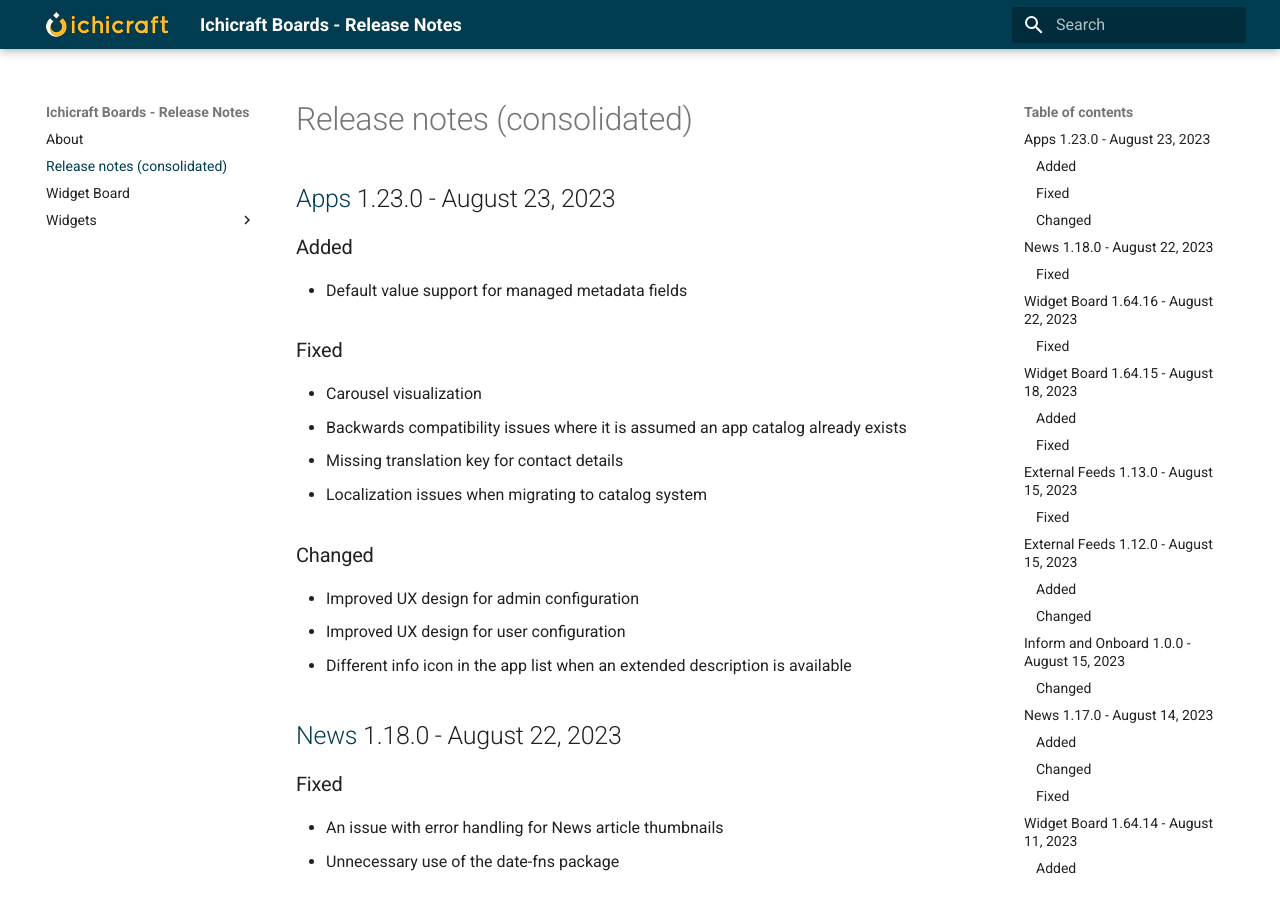
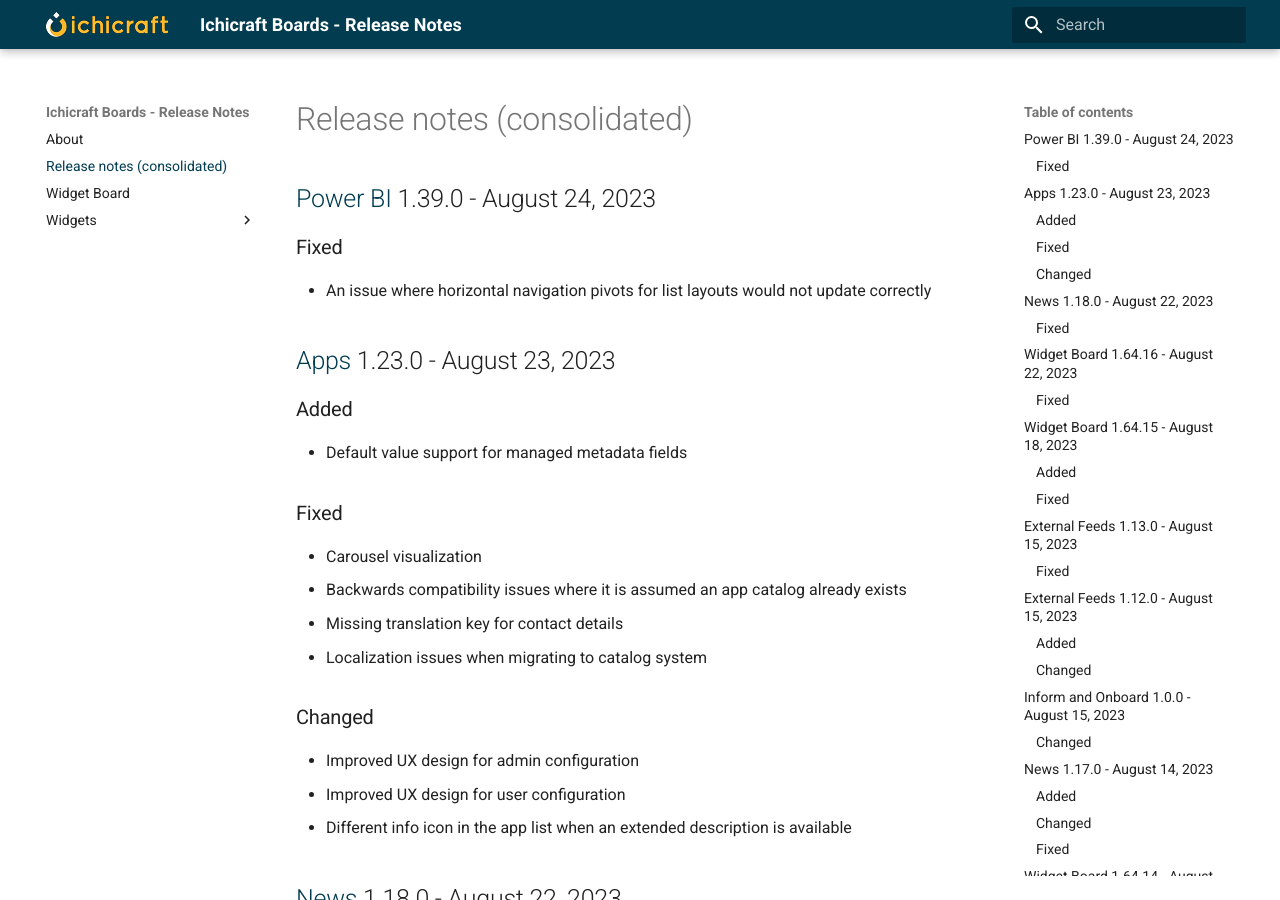
Before and after one commit to ichicraft/widgets-docs, an MkDocs documentation site: the page built from docs/Release-notes-(consolidated).md, in a window 1280 px wide and 900 px high. Built offline with MkDocs 1.6.1 and Material for MkDocs 9.7.7, drawn with Linux system fonts in a browser that asks for light colours.

Commit message:
Release notes updated by BuildService

```diff
--- a/docs/Release-notes-(consolidated).md
+++ b/docs/Release-notes-(consolidated).md
@@ -1,3 +1,8 @@
+## [Power BI](./Widgets/Power BI.md) 1.39.0 - August 24, 2023
+
+### Fixed
+- An issue where horizontal navigation pivots for list layouts would not update correctly
+
 ## [Apps](./Widgets/Apps.md) 1.23.0 - August 23, 2023
 
 ### Added
--- a/docs/Widgets/Power BI.md
+++ b/docs/Widgets/Power BI.md
@@ -1,3 +1,8 @@
+## 1.39.0 - August 24, 2023
+
+### Fixed
+- An issue where horizontal navigation pivots for list layouts would not update correctly
+
 ## 1.38.0 - August 10, 2023
 
 ### Fixed
```
